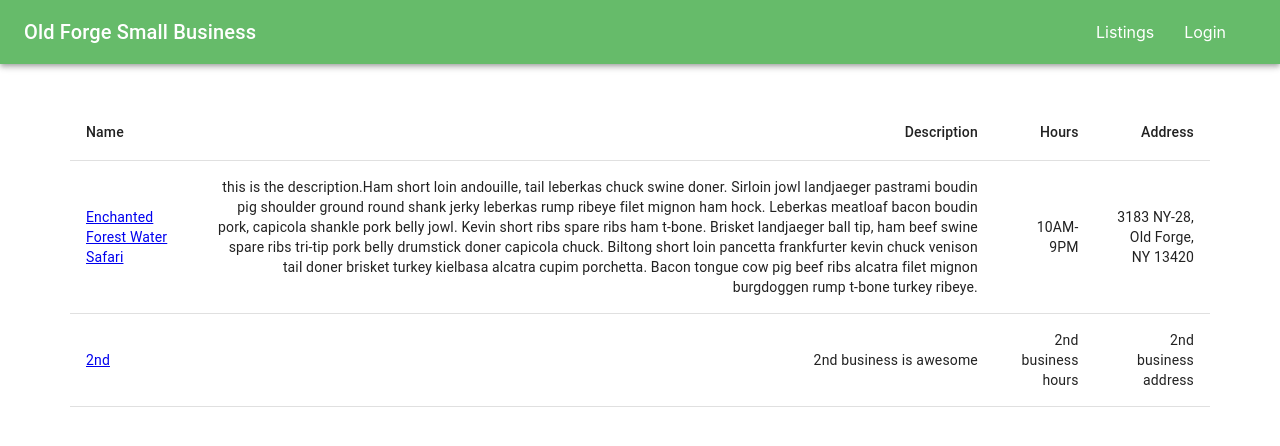
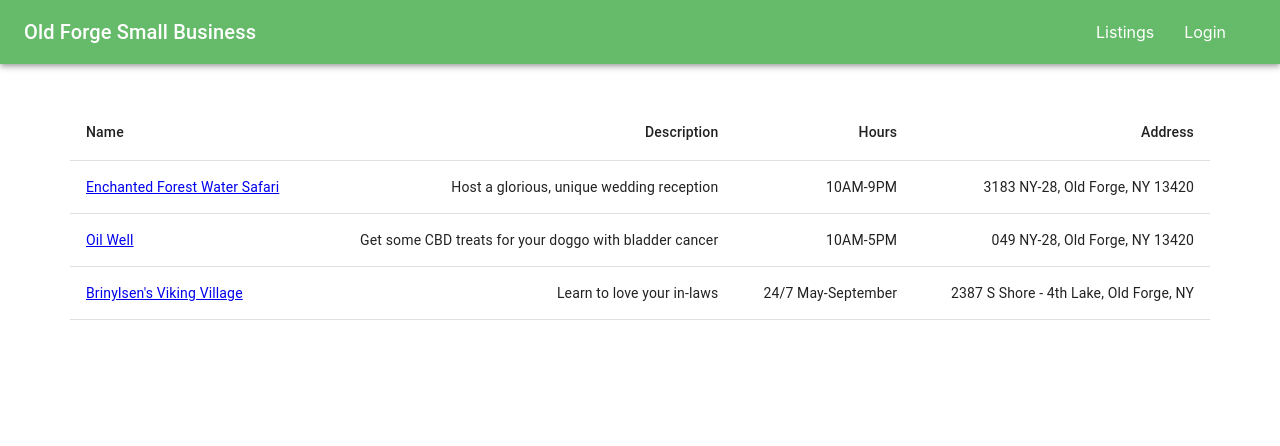
Before and after one commit to PamelaJWhite/small-business-yarn, a React (Create React App) app: page / in a window 1280 px wide. Shown: the top 446 px of the page. Built offline with nearby package versions, Linux system fonts and the light colour scheme; what react-google-maps would draw is missing.

Commit message:
map and markers working

```diff
--- a/src/components/DetailsComponent.js
+++ b/src/components/DetailsComponent.js
@@ -2,18 +2,34 @@ import React from 'react'
 import { useParams } from 'react-router-dom'
 
 //withScriptjs will embed the Google script that it needs to load for the map to work correctly
-import { GoogleMap, withScriptjs, withGoogleMap }  from 'react-google-maps'
+import { GoogleMap, withScriptjs, withGoogleMap, Marker }  from 'react-google-maps'
+
+import listingData from "../redux/state"
+import Map from "../containers/MapContainer"
+
 
 //import material UI components
 
-function Map() {
-    return (
-        <GoogleMap
-            defaultZoom={10}
-            defaultCenter={{lat: 43.710121, lng:-74.973419}}
-        />
-    )
-}
+// function Map(props) {
+//     console.log("props in Map():", props)
+//     // console.log("props.listings in Map():", props.listing)
+//     const { id } = useParams()
+//     // const listing = props.listings.find(listing => listing.id == id)
+
+//     return (
+//         <GoogleMap
+//             defaultZoom={10}
+//             defaultCenter={{lat: 43.710121, lng:-74.973419}}
+//         >
+//             {/* map over listings to create a marker for each */}
+//                 <Marker
+//                     // key={listing.id}
+//                     // position={{lat: listing.lat, lng: listing.lng}}
+//                 />
+//         </GoogleMap>
+
+//     )
+// }
 
 const WrappedMap = withScriptjs(withGoogleMap(Map));
 
@@ -25,18 +41,18 @@ const Details = (props) => {
 
     return (
         <main style={{display:"flex", justifyContent:"center"}}>
-            <div style={{display: "flex", flexDirection: "column", alignItems:"center", backgroundColor:"hotpink", width:"500px"}}>
+            <div style={{display: "flex", flexDirection: "column", alignItems:"center", backgroundColor:"hotpink", width:"450px"}}>
                 <div>
                     <h1>{listing.name}</h1>
                     <h2>{listing.address}</h2>
                     <h2>{listing.hours}</h2>
                     <p>{listing.description}</p>
                 </div>
-                <div style={{width: "", height: ""}}>
+                <div style={{width: "450px", height:"450px"}}>
                     {/* to the wrapped map, we need to pass a prop called googleMapURL
                     eventually an API key will go in the {''} */}
                     <WrappedMap
-                        googleMapURL={'https://maps.googleapis.com/maps/api/js?v=3.exp&libraries=geometry,drawing,places'}
+                        googleMapURL={`https://maps.googleapis.com/maps/api/js?v=3.exp&libraries=geometry,drawing,places&key=AIzaSyD2mZXMCOQL7L7GhT2-BS0hGjQi44x-zaU`}
                         loadingElement={<div style={{height:'100%'}}/>}
                         containerElement={<div style={{height:'100%'}}/>}
                         mapElement={<div style={{height:'100%'}}/>}
--- /dev/null
+++ b/src/components/MapComponent.js
@@ -0,0 +1,29 @@
+import React from 'react'
+import { useParams } from 'react-router-dom'
+
+//withScriptjs will embed the Google script that it needs to load for the map to work correctly
+import { GoogleMap, withScriptjs, withGoogleMap, Marker }  from 'react-google-maps'
+import listingData from "../redux/state"
+
+
+function Map(props) {
+    console.log("props in Map():", props)
+    const { id } = useParams()
+    const listing = props.listings.find(listing => listing.id == id)
+    console.log("listing in Map():", listing)
+    return (
+        <GoogleMap
+            defaultZoom={11}
+            defaultCenter={{lat: listing.lat, lng:listing.lng}}
+        >
+            {/* map over listings to create a marker for each */}
+                <Marker
+                    key={listing.id}
+                    position={{lat: listing.lat, lng: listing.lng}}
+                />
+        </GoogleMap>
+
+    )
+}
+
+export default Map
--- /dev/null
+++ b/src/containers/MapContainer.js
@@ -0,0 +1,10 @@
+import { connect } from 'react-redux'
+import Map from '../components/MapComponent'
+
+const mapStateToProps = (state) => {
+    return {
+        listings: state.listings
+    }
+}
+
+export default connect(mapStateToProps)(Map)
--- a/src/redux/state.js
+++ b/src/redux/state.js
@@ -9,17 +9,27 @@ export default {
         {
             id:1,
             name: "Enchanted Forest Water Safari",
-            description: "this is the description.Ham short loin andouille, tail leberkas chuck swine doner. Sirloin jowl landjaeger pastrami boudin pig shoulder ground round shank jerky leberkas rump ribeye filet mignon ham hock. Leberkas meatloaf bacon boudin pork, capicola shankle pork belly jowl. Kevin short ribs spare ribs ham t-bone. Brisket landjaeger ball tip, ham beef swine spare ribs tri-tip pork belly drumstick doner capicola chuck. Biltong short loin pancetta frankfurter kevin chuck venison tail doner brisket turkey kielbasa alcatra cupim porchetta. Bacon tongue cow pig beef ribs alcatra filet mignon burgdoggen rump t-bone turkey ribeye.",
+            description: "Host a glorious, unique wedding reception",
             hours: "10AM-9PM",
             address: "3183 NY-28, Old Forge, NY 13420",
-            map: "this is where I figure out google maps, maybe"
+            lat:  43.714090,
+            lng: -74.968220
         },
         {   id: 2,
-            name: "2nd",
-            description: "2nd business is awesome",
-            hours: "2nd business hours",
-            address: "2nd business address",
-            map: "2nd business map this is where I figure out google maps, maybe"
+            name: "Oil Well",
+            description: "Get some CBD treats for your doggo with bladder cancer",
+            hours: "10AM-5PM",
+            address: "049 NY-28, Old Forge, NY 13420",
+            lat:  43.709950,
+            lng: -74.975230
+            },
+        {   id: 3,
+            name: "Brinylsen's Viking Village",
+            description: "Learn to love your in-laws",
+            hours: "24/7 May-September",
+            address: "2387 S Shore - 4th Lake, Old Forge, NY",
+            lat:  43.753690,
+            lng: -74.839090
             }
     ]
 }
```
Also changed, not shown: 1 other file (tests, documents, lock files or other folders).
